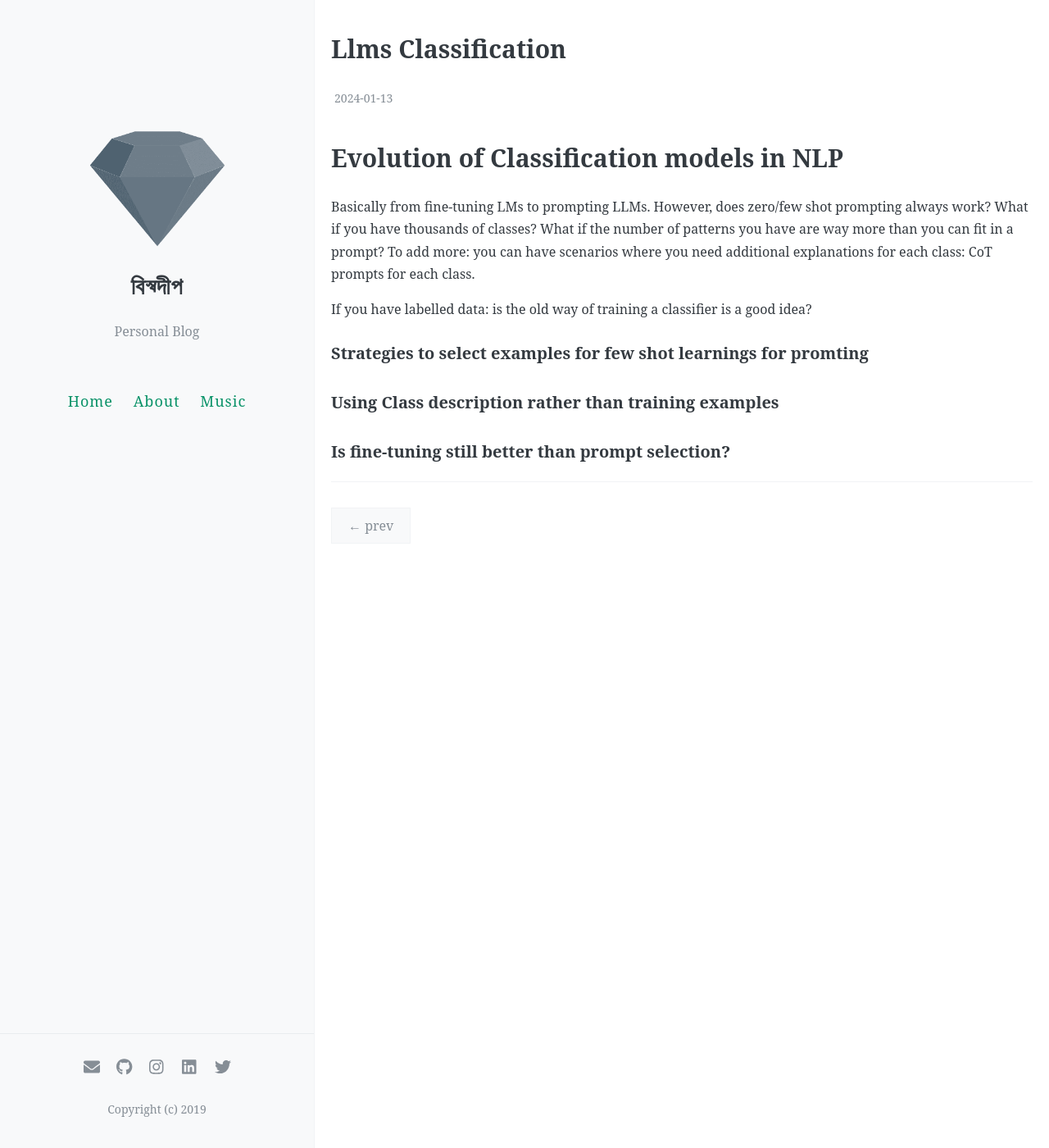
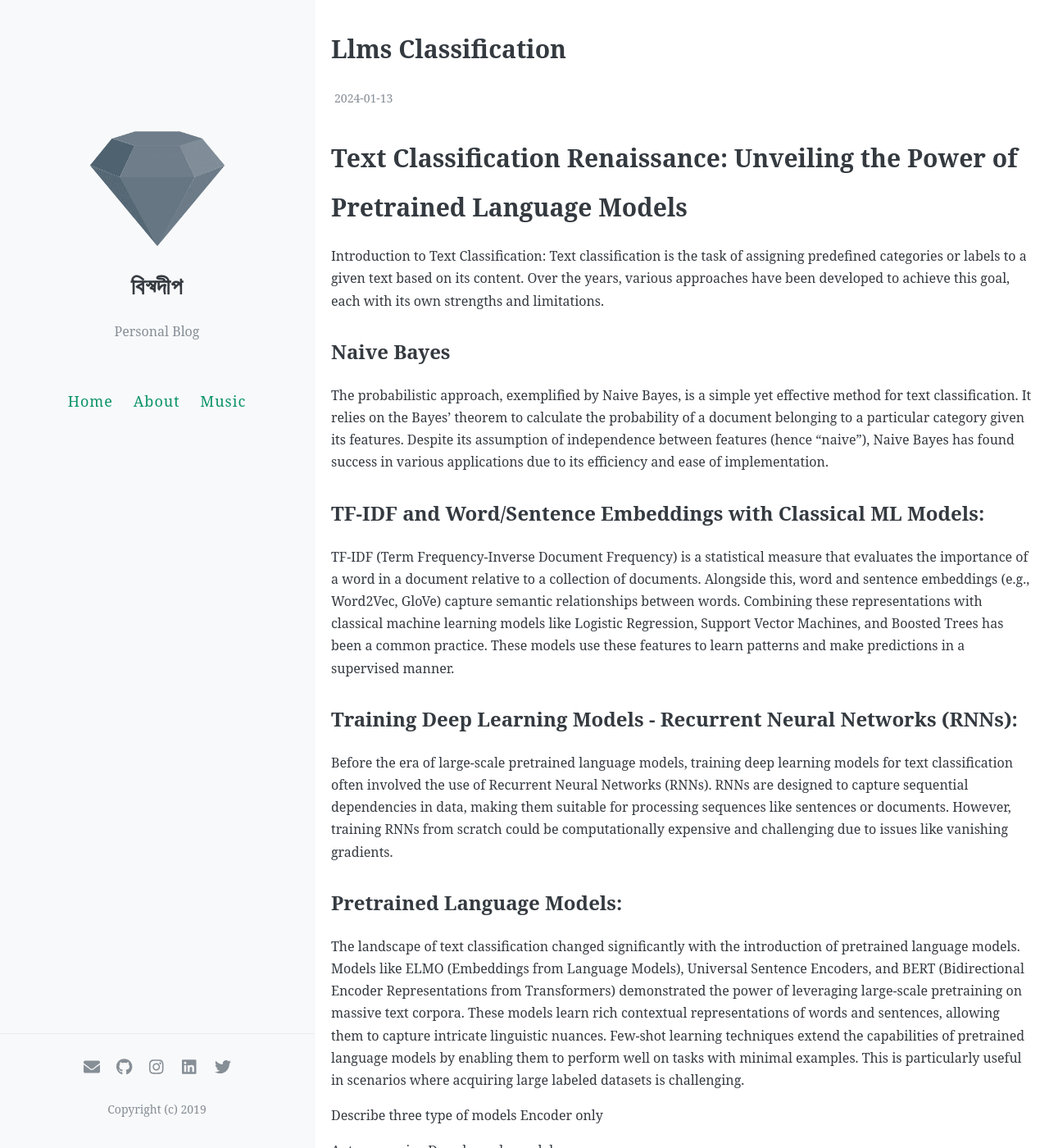
Before and after one commit to mandalbiswadip/mandalbiswadip.github.io, a Jekyll site: the page built from _posts/2024-01-13-llms-classification.md, in a window 1280 px wide and 1400 px high. Shown: the whole window at 82% size. Built offline with Jekyll 4.4.1, drawn with Linux system fonts in a browser that asks for light colours; our own code applies the rules of GitHub Pages for plain Markdown files; comment, search, counter and statistics services are not loaded; some of the changed text lies outside the part shown.

Commit message:
classification nlp

```diff
--- a/_posts/2024-01-13-llms-classification.md
+++ b/_posts/2024-01-13-llms-classification.md
@@ -1,7 +1,39 @@
-# Evolution of Classification models in NLP
+# Text Classification Renaissance: Unveiling the Power of Pretrained Language Models
+
+
+Introduction to Text Classification:
+Text classification is the task of assigning predefined categories or labels to a given text based on its content. Over the years, various approaches have been developed to achieve this goal, each with its own strengths and limitations.
+
+## Naive Bayes
+The probabilistic approach, exemplified by Naive Bayes, is a simple yet effective method for text classification. It relies on the Bayes' theorem to calculate the probability of a document belonging to a particular category given its features. Despite its assumption of independence between features (hence "naive"), Naive Bayes has found success in various applications due to its efficiency and ease of implementation.
+
+## TF-IDF and Word/Sentence Embeddings with Classical ML Models:
+TF-IDF (Term Frequency-Inverse Document Frequency) is a statistical measure that evaluates the importance of a word in a document relative to a collection of documents. Alongside this, word and sentence embeddings (e.g., Word2Vec, GloVe) capture semantic relationships between words. Combining these representations with classical machine learning models like Logistic Regression, Support Vector Machines, and Boosted Trees has been a common practice. These models use these features to learn patterns and make predictions in a supervised manner.
+
+## Training Deep Learning Models - Recurrent Neural Networks (RNNs):
+Before the era of large-scale pretrained language models, training deep learning models for text classification often involved the use of Recurrent Neural Networks (RNNs). RNNs are designed to capture sequential dependencies in data, making them suitable for processing sequences like sentences or documents. However, training RNNs from scratch could be computationally expensive and challenging due to issues like vanishing gradients.
+
+## Pretrained Language Models:
+The landscape of text classification changed significantly with the introduction of pretrained language models. Models like ELMO (Embeddings from Language Models), Universal Sentence Encoders, and BERT (Bidirectional Encoder Representations from Transformers) demonstrated the power of leveraging large-scale pretraining on massive text corpora. These models learn rich contextual representations of words and sentences, allowing them to capture intricate linguistic nuances.
+Few-shot learning techniques extend the capabilities of pretrained language models by enabling them to perform well on tasks with minimal examples. This is particularly useful in scenarios where acquiring large labeled datasets is challenging.
+
+
+Describe three type of models
+Encoder only
+
+Autoregressive Decoder only models
+
+Encoder-Decoder Models
+
+
+Methods like prompt-based few-shot learning allow users to provide a few examples of the task they want the model to perform, and the pretrained model adapts to the specific task with remarkable accuracy.
+
+
 
 Basically from fine-tuning LMs to prompting LLMs. However, does zero/few shot prompting always work?
 What if you have thousands of classes?
+PTR: Prompt Tuning with Rules for Text Classification
+
 What if the number of patterns you have are way more than you can fit in a prompt?
 To add more: you can have scenarios where you need additional explanations for each class: CoT prompts for each class.
 
@@ -9,11 +41,48 @@ If you have labelled data: is the old way of training a classifier is a good ide
 
 
 
+Fine tuning --> Cloze questions(without or few examples) -->
 
-### Strategies to select examples for few shot learnings for promting
+### is data augmentation needed in classification? Since data augmentation often comes from a model and we probably use the same model for inference.
+
+### formulating questions related to task descriptions
+PET: It’s Not Just Size That Matters: Small Language Models Are Also Few-Shot Learners
+
+
+### Strategies to select examples for few shot learnings for prompting
 
 
 ### Using Class description rather than training examples
 
 
 ### Is fine-tuning still better than prompt selection?
+
+
+### What to do when number of classes are huge?
+
+### In context learning can be hindered by the limied number of tokens allowed
+
+Use KNN like algorithm to dynamically select examples and keep the input short: https://medium.com/@iryna230520/dynamic-few-shot-prompting-overcoming-context-limit-for-chatgpt-text-classification-2f70c3bd86f9
+
+Prompt Tuning?
+Prompt Automation? LM-BFF: Making Pre-trained Language Models Better Few-shot Learners
+
+
+
+
+papers:
+
+Language models are unsupervised multitask learners. Techni- cal report: cloze questions
+
+PET: pattern-exploiting training -- works when the class answer predicted by LM corresponds to a single  token in the vocab
+
+It’s Not Just Size That Matters: Small Language Models Are Also Few-Shot Learners
+
+LM-BFF: Making Pre-trained Language Models Better Few-shot Learners
+
+Semantic matching for text classification with complex class descriptions
+Knowledgeable Prompt-tuning: Incorporating Knowledge into Prompt Verbalizer for Text Classification
+
+
+
+Text Classification via Large Language Models
```
Also changed, not shown: 1 other file.
